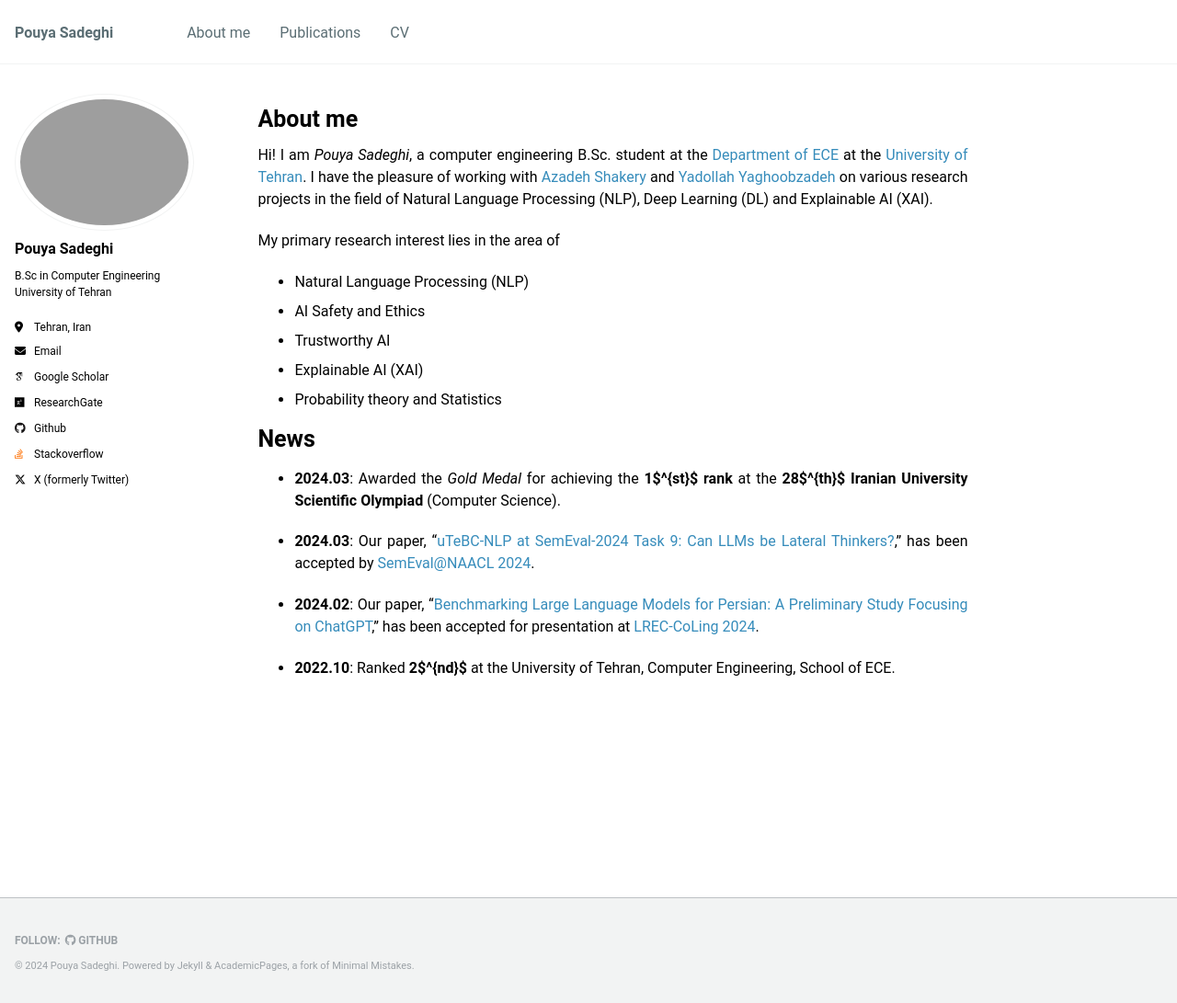
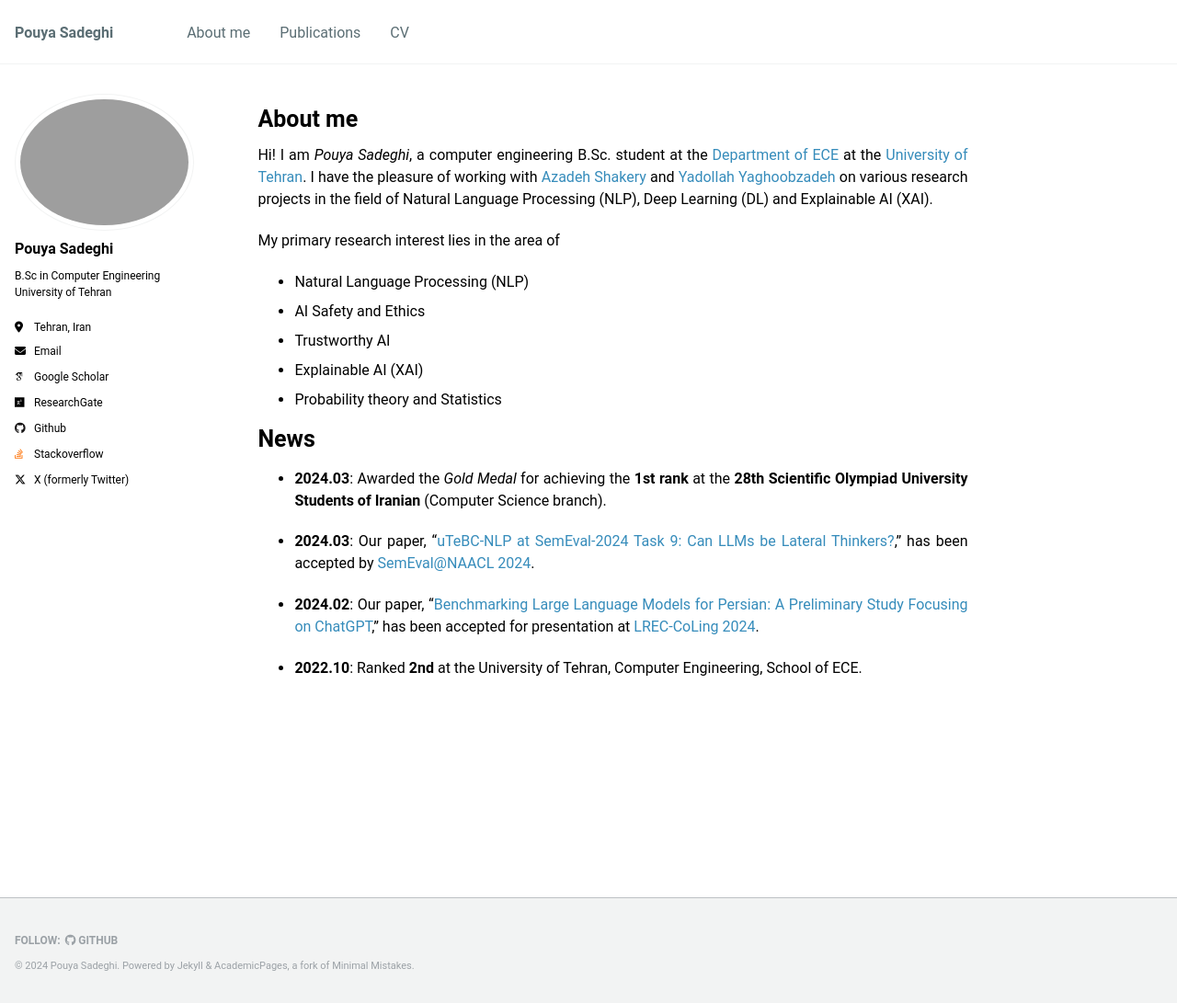
Before and after one commit to Ipouyall/Ipouyall.github.io, a Jekyll site: the page built from _pages/about.md, in a window 1280 px wide and 1091 px high. Shown: the whole window at 92% size. Built offline with Jekyll 4.4.1, drawn with Linux system fonts in a browser that asks for light colours; some web fonts are replaced.

Commit message:
Update about me

```diff
--- a/_pages/about.md
+++ b/_pages/about.md
@@ -25,14 +25,14 @@ My primary research interest lies in the area of
 - Probability theory and Statistics
 
 
-
 News
 ======
 
-- **2024.03**: Awarded the _Gold Medal_ for achieving the **1$^{st}$ rank** at the **28$^{th}$ Iranian University Scientific Olympiad** (Computer Science).
+
+- **2024.03**: Awarded the _Gold Medal_ for achieving the **1st rank** at the **28th Scientific Olympiad University Students of Iranian** (Computer Science branch).
 
 - **2024.03**: Our paper, "[uTeBC-NLP at SemEval-2024 Task 9: Can LLMs be Lateral Thinkers?](https://aclanthology.org/2024.semeval-1.251/)," has been accepted by [SemEval@NAACL 2024](https://semeval.github.io/SemEval2024/).
 
 - **2024.02**: Our paper, "[Benchmarking Large Language Models for Persian: A Preliminary Study Focusing on ChatGPT](https://aclanthology.org/2024.lrec-main.197/)," has been accepted for presentation at [LREC-CoLing 2024](https://lrec-coling-2024.org/).
 
-- **2022.10**: Ranked **2$^{nd}$** at the University of Tehran, Computer Engineering, School of ECE.
+- **2022.10**: Ranked **2nd** at the University of Tehran, Computer Engineering, School of ECE.
```
